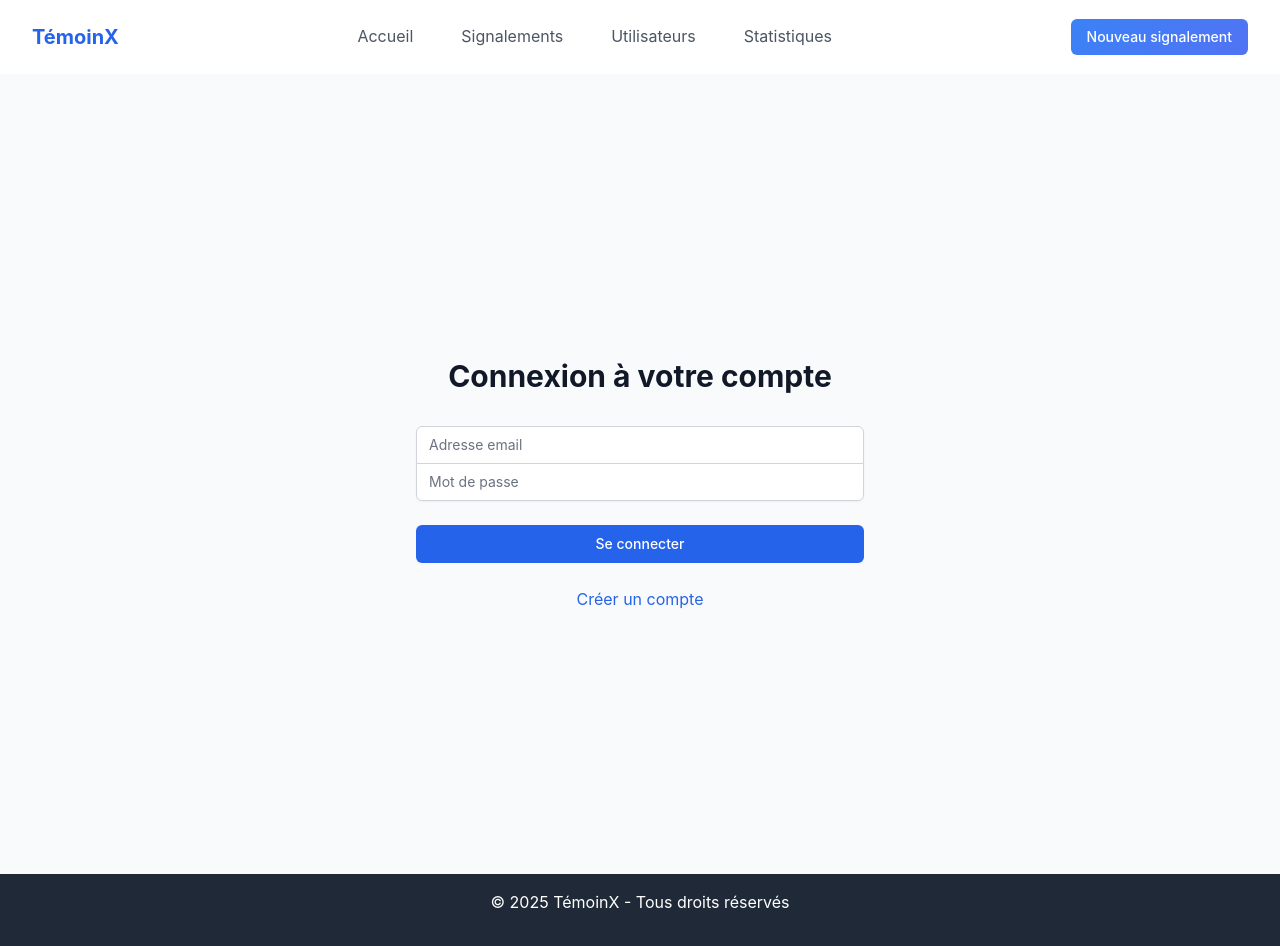
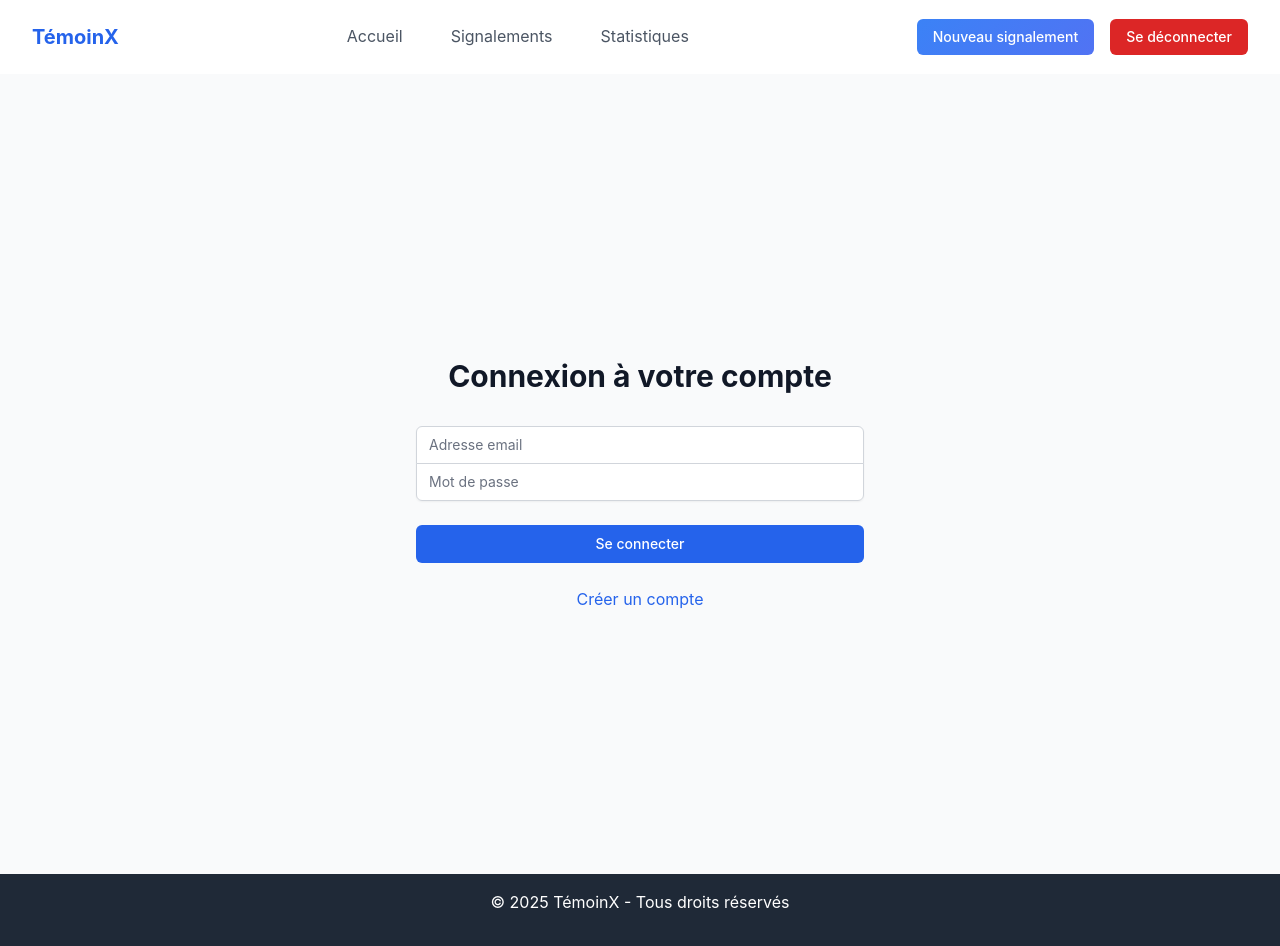
Before and after one commit to ilias19sh/Code_camp, a React (Create React App) app in the folder frontend/temoinx/: page /login in a window 1280 px wide. Built offline with nearby package versions, Linux system fonts and the light colour scheme.

Commit message:
bouton deconnexion

```diff
--- a/frontend/temoinx/package.json
+++ b/frontend/temoinx/package.json
@@ -8,6 +8,7 @@
     "@testing-library/react": "^16.2.0",
     "@testing-library/user-event": "^13.5.0",
     "axios": "^1.8.1",
+    "mapbox-gl": "^3.10.0",
     "react": "^18.2.0",
     "react-dom": "^18.2.0",
     "react-router-dom": "^6.22.1",
--- a/frontend/temoinx/src/App.js
+++ b/frontend/temoinx/src/App.js
@@ -1,7 +1,6 @@
 import React from 'react';
 import { BrowserRouter as Router, Route, Routes, Navigate } from 'react-router-dom';
 import Home from './pages/Home';
-import Users from './pages/Users';
 import Reports from './pages/Reports';
 import Header from './components/header';
 import Footer from './components/Footer';
@@ -40,12 +39,6 @@ function App() {
             //</ProtectedRoute>
           } />
 
-          <Route path="/users" element={
-           // <ProtectedRoute>
-              <Users />
-            //</ProtectedRoute>
-          } />
-
           <Route path="/reports" element={
            // <ProtectedRoute>
               <Reports />
--- a/frontend/temoinx/src/components/header.js
+++ b/frontend/temoinx/src/components/header.js
@@ -8,6 +8,10 @@ function Header() {
   const isActive = (path) => {
     return location.pathname === path;
   };
+
+  const Deconexion = () => {
+    localStorage.setItem('isAuthenticated', false)
+  }
 
   return (
     <header className="bg-white shadow-sm">
@@ -24,9 +28,6 @@ function Header() {
             <Link to="/reports" className={`nav-link ${isActive('/reports') ? 'active' : ''}`}>
               Signalements
             </Link>
-            <Link to="/users" className={`nav-link ${isActive('/users') ? 'active' : ''}`}>
-              Utilisateurs
-            </Link>
             <Link to="/analytics" className={`nav-link ${isActive('/analytics') ? 'active' : ''}`}>
               Statistiques
             </Link>
@@ -36,6 +37,9 @@ function Header() {
             <button className="btn btn-primary">
               Nouveau signalement
             </button>
+            <button onClick={Deconexion} className="btn btn-danger transition duration-300 ease-in-out transform hover:scale-105 hover:bg-red-600 ml-4">
+              Se déconnecter
+            </button>
           </div>
         </div>
       </div>
--- a/frontend/temoinx/src/pages/Users.js
+++ /dev/null
@@ -1,23 +0,0 @@
-import React, { useState, useEffect } from 'react';
-import UserList from '../components/UserList';
-import UserForm from '../components/UserForm';
-
-function Users() {
-  const [users, setUsers] = useState([]);
-
-  useEffect(() => {
-    fetch('http://localhost:3000/users')
-      .then((res) => res.json())
-      .then((data) => setUsers(data));
-  }, []);
-
-  return (
-    <div className="container mx-auto p-6">
-      <h2 className="text-3xl font-bold mb-4">Liste des utilisateurs</h2>
-      <UserList users={users} />
-      <UserForm />
-    </div>
-  );
-}
-
-export default Users;
```
Also changed, not shown: 1 other file (tests, documents, lock files or other folders).
